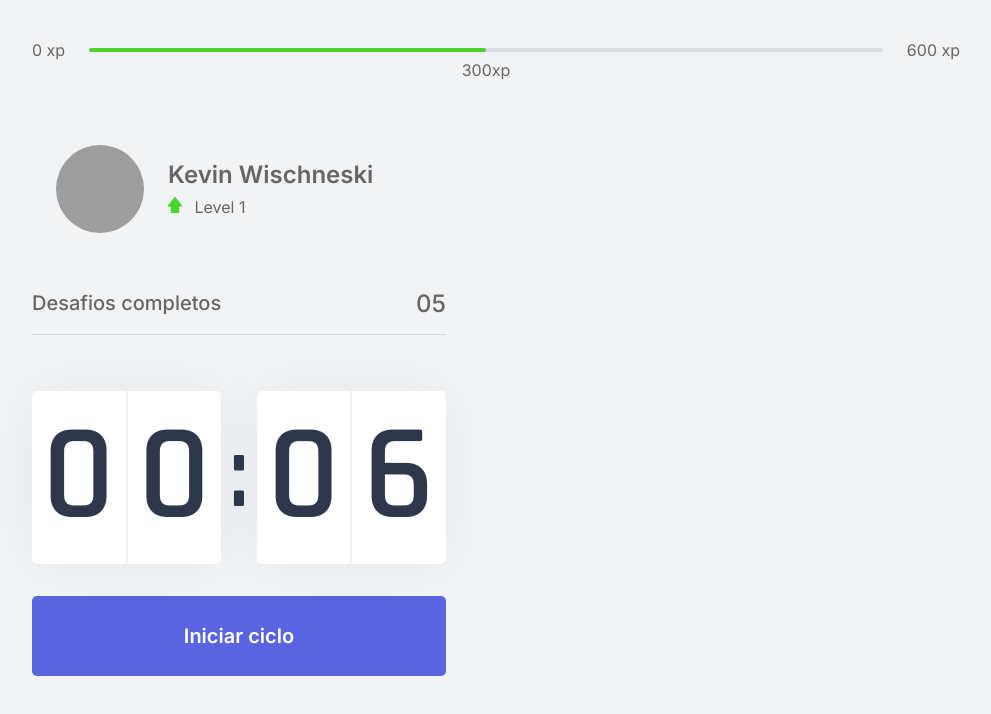
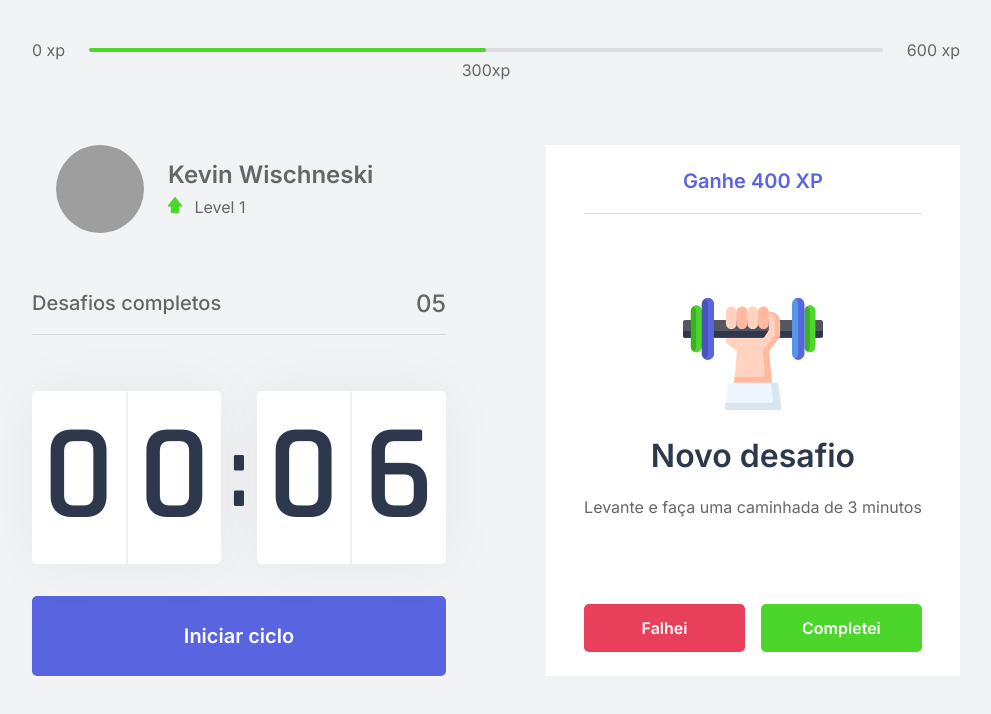
Before and after one commit to KevinWis/MoveIt, a Next.js app: page / in a window 1280 px wide. Shown: the top 714 px of the page, without its empty margins (144-1135 px from the left). Built offline with nearby package versions, Linux system fonts and the light colour scheme; grey boxes are pictures that could not be loaded.

Commit message:
feat(challenge-box): Building the layout for the component.

```diff
--- /dev/null
+++ b/src/components/challengeBox/index.tsx
@@ -0,0 +1,40 @@
+import { useState } from "react";
+import { Container, Inactive, Active } from "./style";
+
+const ChallengeBox = () => {
+  const [hasActiveChallenge, setHasActiveChallenge] = useState(true);
+  return (
+    <Container>
+      {hasActiveChallenge ? (
+        <Active>
+          <header>Ganhe 400 XP</header>
+          <main>
+            <img src="resources/icons/body.svg" alt="" />
+            <span className="strong">Novo desafio</span>
+            <p>Levante e faça uma caminhada de 3 minutos</p>
+          </main>
+          <footer>
+            <button type="button" className="challenge-failed-button">
+              Falhei
+            </button>
+            <button type="button" className="challenge-succeeded-button">
+              Completei
+            </button>
+          </footer>
+        </Active>
+      ) : (
+        <Inactive>
+          <span className="strong">
+            FInalize um ciclo para receber um desafio
+          </span>
+          <p>
+            <img src="resources/icons/level-up.svg" alt="Level up" />
+            Avance para o proximo nivel completando desáfios
+          </p>
+        </Inactive>
+      )}
+    </Container>
+  );
+};
+
+export default ChallengeBox;
--- /dev/null
+++ b/src/components/challengeBox/style.ts
@@ -0,0 +1,111 @@
+import styled from "styled-components";
+
+export const Container = styled.div`
+  height: 100%;
+
+  background: var(--white);
+  border-radius: 5;
+  box-shadow: 0 0 60 rgba(0, 0, 0, 0.05);
+  padding: 1.5rem 2rem;
+
+  display: flex;
+  flex-direction: column;
+  align-items: center;
+  justify-content: center;
+  text-align: center;
+
+  .strong {
+    font-size: 1.5rem;
+    font-weight: 500;
+    line-height: 1.4;
+  }
+`;
+export const Inactive = styled.div`
+  display: flex;
+  flex-direction: column;
+  align-items: center;
+
+  p {
+    display: flex;
+    flex-direction: column;
+    align-items: center;
+    line-height: 1.4;
+    max-width: 70%;
+    margin-top: 3rem;
+
+    img {
+      margin-bottom: 1rem;
+    }
+  }
+  .strong {
+    font-size: 1.5rem;
+    font-weight: 500;
+    line-height: 1.4;
+  }
+`;
+export const Active = styled.div`
+  height: 100%;
+  display: flex;
+  flex-direction: column;
+
+  header {
+    color: var(--blue);
+
+    font-weight: 600;
+    font-size: 1.25rem;
+    padding: 0 2rem 1.25rem;
+
+    border-bottom: 1px solid var(--gray-line);
+  }
+  main {
+    flex: 1;
+    display: flex;
+    flex-direction: column;
+    align-items: center;
+    justify-content: center;
+
+    .strong {
+      font-size: 2rem;
+      font-weight: 600;
+      color: var(--title);
+      margin: 1.5rem 0 1rem;
+    }
+
+    p {
+      line-height: 1.5;
+    }
+  }
+
+  footer {
+    display: grid;
+    grid-template-columns: 1fr 1fr;
+    gap: 1rem;
+
+    button {
+      height: 3rem;
+      display: flex;
+      align-items: center;
+      justify-content: center;
+
+      border: none;
+      border-radius: 5px;
+      color: var(--white);
+
+      font-size: 1rem;
+      font-weight: 600;
+
+      transition: 0.35s cubic-bezier(0.55, 0.055, 0.675, 0.19);
+
+      outline: 0;
+      &:hover {
+        filter: brightness(0.9);
+      }
+    }
+    .challenge-failed-button {
+      background-color: var(--red);
+    }
+    .challenge-succeeded-button {
+      background-color: var(--green);
+    }
+  }
+`;
--- a/src/pages/index.tsx
+++ b/src/pages/index.tsx
@@ -3,6 +3,7 @@
 import Profile from "../components/profile";
 import CompletedChallenges from "../components/completedChallenges";
 import Countdown from "../components/countdown";
+import ChallengeBox from "../components/challengeBox";
 const Home = () => {
   return (
     <Container>
@@ -13,7 +14,9 @@
           <CompletedChallenges />
           <Countdown />
         </div>
-        <div></div>
+        <div>
+          <ChallengeBox />
+        </div>
       </InnerContainer>
     </Container>
   );
```
